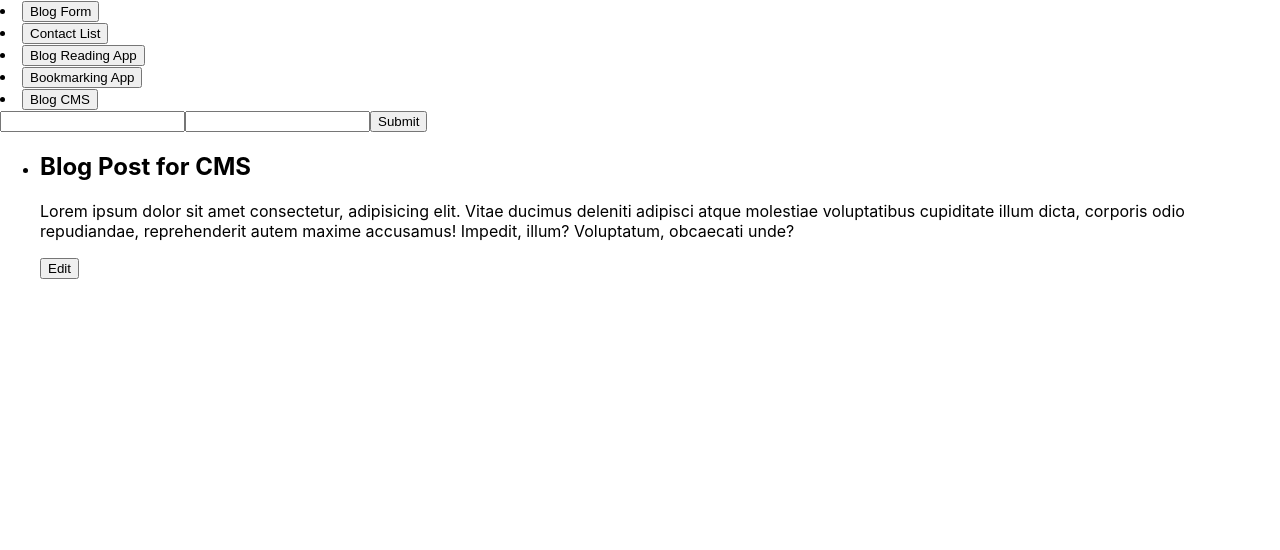
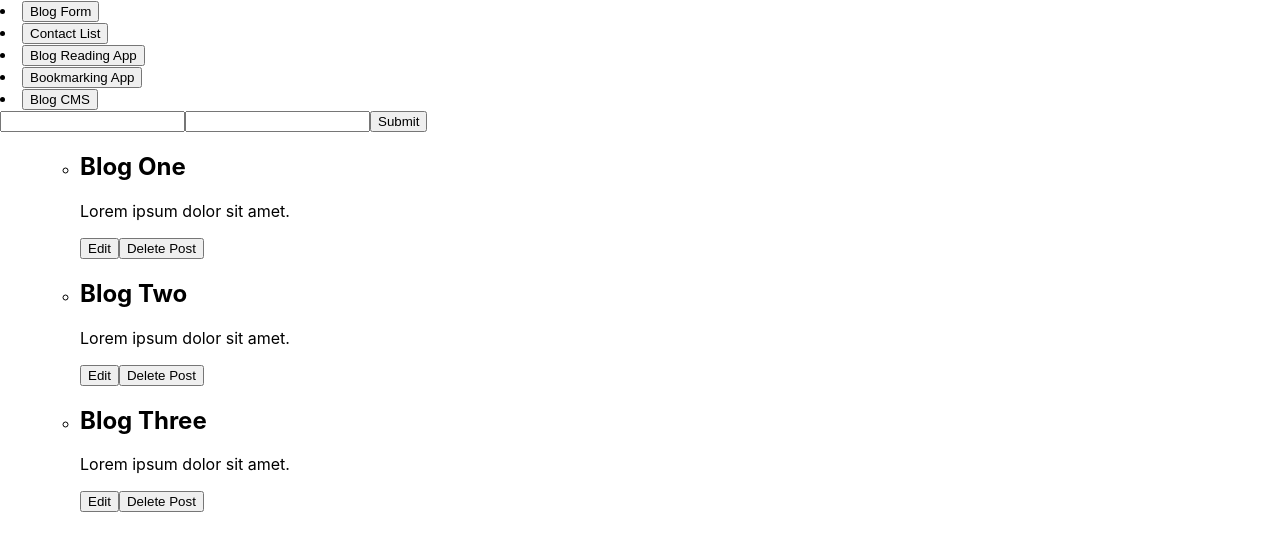
Before and after one commit to lshevick/react-exercises, a React (Create React App) app: page / in a window 1280 px wide. Both pictures are taken after a click on the button "Blog CMS". Shown: the top 550 px of the page. Built offline with nearby package versions, Linux system fonts and the light colour scheme.

Commit message:
adds working blog cms

```diff
--- a/src/components/BlogCMS.js
+++ b/src/components/BlogCMS.js
@@ -1,30 +1,67 @@
-import React from "react";
+import PostDetail from './BlogCMS/PostDetail';
+import Form from './BlogCMS/Form';
+import { useEffect, useState } from "react";
+
+const DATA = [
+    { id: 1, title: 'Blog One', body: 'Lorem ipsum dolor sit amet.' },
+    { id: 2, title: 'Blog Two', body: 'Lorem ipsum dolor sit amet.' },
+    { id: 3, title: 'Blog Three', body: 'Lorem ipsum dolor sit amet.' },
+]
+
+const INITIAL_STATE = [];
 
 const BlogCMS = () => {
+    const [blogs, setBlogs] = useState(INITIAL_STATE);
+    const [uid, setUid] = useState(4);
 
-    return (<div className="blog-cms">
+    useEffect(() => {
+        setBlogs(DATA);
+    }, [])
 
-        <form className="cms-blog-form">
-            <label htmlFor="blog-title"></label>
-            <input id="blog-title" type="text" />
+    const addBlog = (title, body) => {
+        const newBlog = {
+            id: uid,
+            title,
+            body,
+        }
+        setBlogs([newBlog, ...blogs]);
+        setUid(uid + 1);
+    }
 
-            <label htmlFor="blog-body"></label>
-            <input id="blog-body" type="text" />
+    const editBlog = (id, title, body) => {
+        const updatedBlogs = [...blogs];
+        const index = updatedBlogs.findIndex(blog => blog.id === id);
+        updatedBlogs[index].title = title;
+        updatedBlogs[index].body = body;
+        setBlogs(updatedBlogs);
 
-            <button type='submit'>Submit</button>
-        </form>
+    }
 
-        <ul>
-            <li>
-                <div>
-                    <h2>Blog Post for CMS</h2>
-                    <p>Lorem ipsum dolor sit amet consectetur, adipisicing elit. Vitae ducimus deleniti adipisci atque molestiae voluptatibus cupiditate illum dicta, corporis odio repudiandae, reprehenderit autem maxime accusamus! Impedit, illum? Voluptatum, obcaecati unde?</p>
-                </div>
-                <button type="button">Edit</button>
-            </li>
-        </ul>
+    const removeBlog = (id) => {
+        const updatedBlogs = [...blogs];
+        const index = updatedBlogs.findIndex(blog => blog.id === id);
+        updatedBlogs.splice(index, 1);
+        setBlogs(updatedBlogs);
+    }
 
-    </div>
+
+
+    const postList = blogs.map(blog => <PostDetail
+        key={blog.id} {...blog}
+        editBlog={editBlog}
+        removeBlog={removeBlog}
+    />)
+
+    return (
+        <div className="blog-cms">
+
+            <Form addBlog={addBlog} />
+
+            <ul>
+                {postList}
+            </ul>
+
+        </div>
     );
 }
 
--- /dev/null
+++ b/src/components/BlogCMS/Form.js
@@ -0,0 +1,33 @@
+import { useState } from "react";
+
+const Form = ({ addBlog }) => {
+    const [title, setTitle] = useState('');
+    const [body, setBody] = useState('');
+
+    const handleTitleChange = e => setTitle(e.target.value);
+    const handleBodyChange = e => setBody(e.target.value);
+
+    const handleSubmit = e => {
+        e.preventDefault();
+        if (body.trim().length === 0) {
+            return;
+        }
+        addBlog(title, body);
+        setTitle('');
+        setBody('');
+    }
+
+    return (
+        <form onSubmit={handleSubmit} className="cms-blog-form">
+            <label htmlFor="blog-title"></label>
+            <input id="blog-title" type="text" name='title' value={title} onChange={handleTitleChange} />
+
+            <label htmlFor="blog-body"></label>
+            <input id="blog-body" type="text" name='body' value={body} onChange={handleBodyChange} />
+
+            <button type='submit'>Submit</button>
+        </form>
+    );
+}
+
+export default Form;
--- /dev/null
+++ b/src/components/BlogCMS/PostDetail.js
@@ -0,0 +1,43 @@
+import { useState } from "react";
+
+const PostDetail = ({ id, title, body, ...props }) => {
+    const [newTitle, setNewTitle] = useState(title);
+    const [newBody, setNewBody] = useState(body);
+    const [isEditing, setIsEditing] = useState(false);
+
+    const saveBlog = () => {
+        props.editBlog(id, newTitle, newBody);
+        setIsEditing(false);
+    }
+
+
+    const previewHTML = (
+            <li>
+            <div>
+                <h2>{title}</h2>
+                <p>{body}</p>
+            </div>
+            <button type="button" onClick={() => setIsEditing(true)}>Edit</button>
+            <button type="button" onClick={() => props.removeBlog(id)}>Delete Post</button>
+        </li>
+        )
+
+    const editHTML = (
+        <li>
+            <div>
+                <input type="text" name="{title}" id="{title}" value={newTitle} onChange={e => setNewTitle(e.target.value)} />
+                <input type="text" name="{body}" id="{body}" value={newBody} onChange={e => setNewBody(e.target.value)} />
+                <button type='button' onClick={() => setIsEditing(false)}>Cancel</button>
+                <button type='button' onClick={() => saveBlog(id, title, body)}>Save</button>
+            </div>
+        </li>
+    )
+
+    return (
+        <ul>
+            {isEditing ? editHTML : previewHTML}
+        </ul>
+    );
+}
+
+export default PostDetail;
--- a/src/components/BookmarkingApp/BookmarkList.js
+++ b/src/components/BookmarkingApp/BookmarkList.js
@@ -13,14 +13,12 @@ const BookmarkList = ({ bookmarks }) => {
 
     const handleFilterClick = (e) => {
         const currentFilter = e.target.value;
-        console.log(currentFilter);
         return setFilter(currentFilter);
 
     }
 
     //makes Set of unique buttons from provided tags
     const filterButtons = [...new Set(buttons)].map((button, i) => {
-        console.log(button);
         return (<button
             key={i}
             type='button'
@@ -32,15 +30,9 @@ const BookmarkList = ({ bookmarks }) => {
     })
 
     // need to use buttons when clicked to filter out the bookmarks that dont have the same tag
-    const bookmarkList = bookmarks.filter((bookmark) => {
-        if (filter === 'All') {
-            return bookmarks;
-        }
-        if (filter === bookmark.tag) {
-            const filteredBookmark = bookmark;
-            return filteredBookmark;
-        }
-    }).map((bookmark) => (
+    const bookmarkList = bookmarks
+        .filter((bookmark) => filter === 'All' ? bookmark : bookmark.tag === filter)
+        .map((bookmark) => (
         <li key={bookmark.id}>
             <div>
                 <h2>{bookmark.title}</h2>
```
